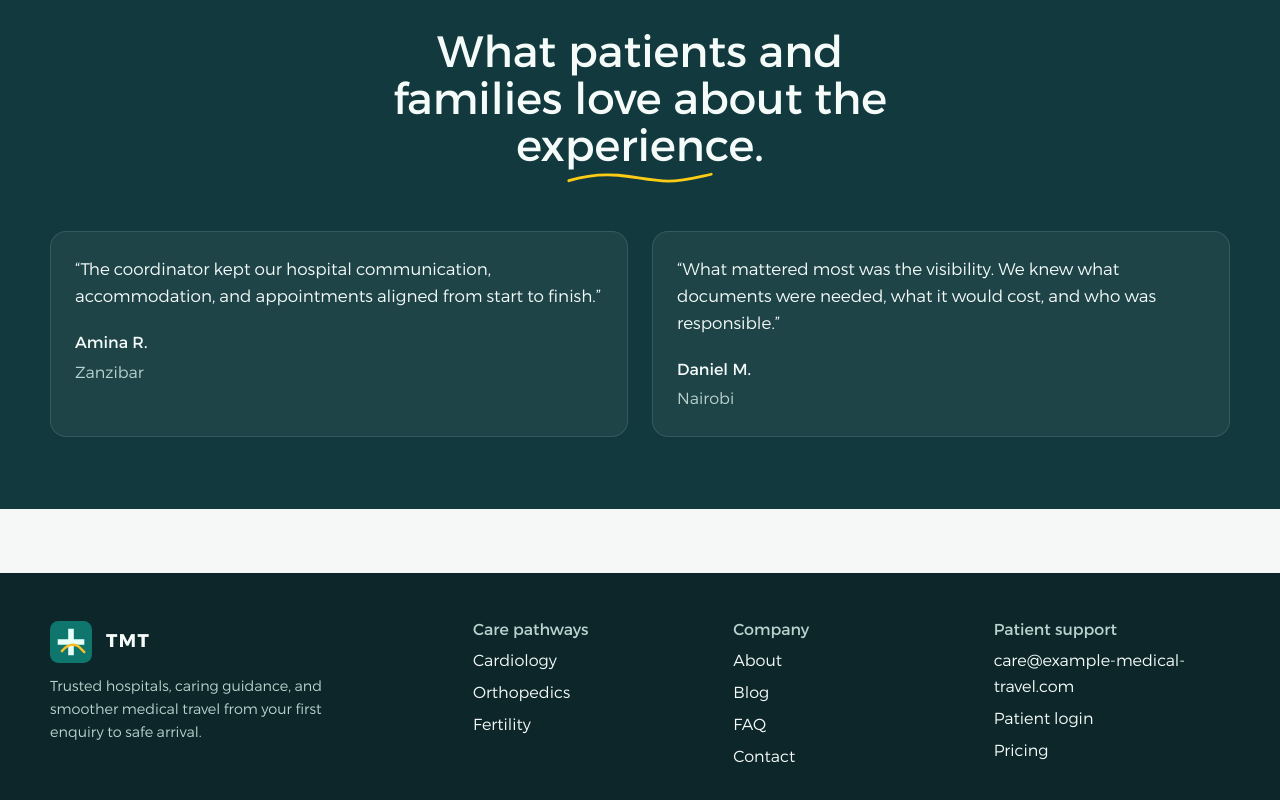
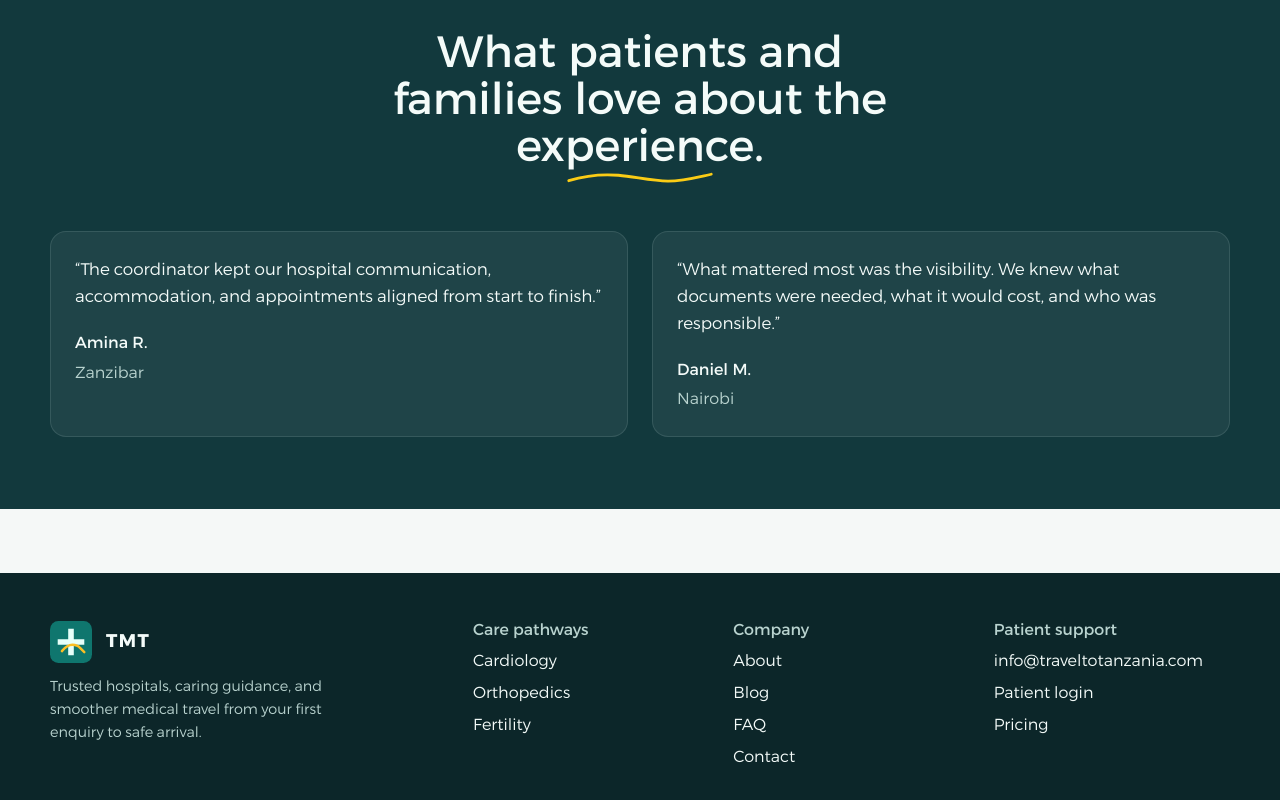
Before and after one commit to kiruwi/TanzaniaMedicalTravel, a Nuxt app: page / in a window 1280 px wide. Shown: the part 2419-3219 px from the top of the page. Built offline with nearby package versions, Linux system fonts and the light colour scheme; no server answers.

Commit message:
update footer support email

```diff
--- a/components/layout/SiteFooter.vue
+++ b/components/layout/SiteFooter.vue
@@ -43,8 +43,7 @@
 </template>
 
 <script setup>
-const config = useRuntimeConfig()
-const supportEmail = config.public.supportEmail
+const supportEmail = 'info@traveltotanzania.com'
 </script>
 
 <style scoped>
```
